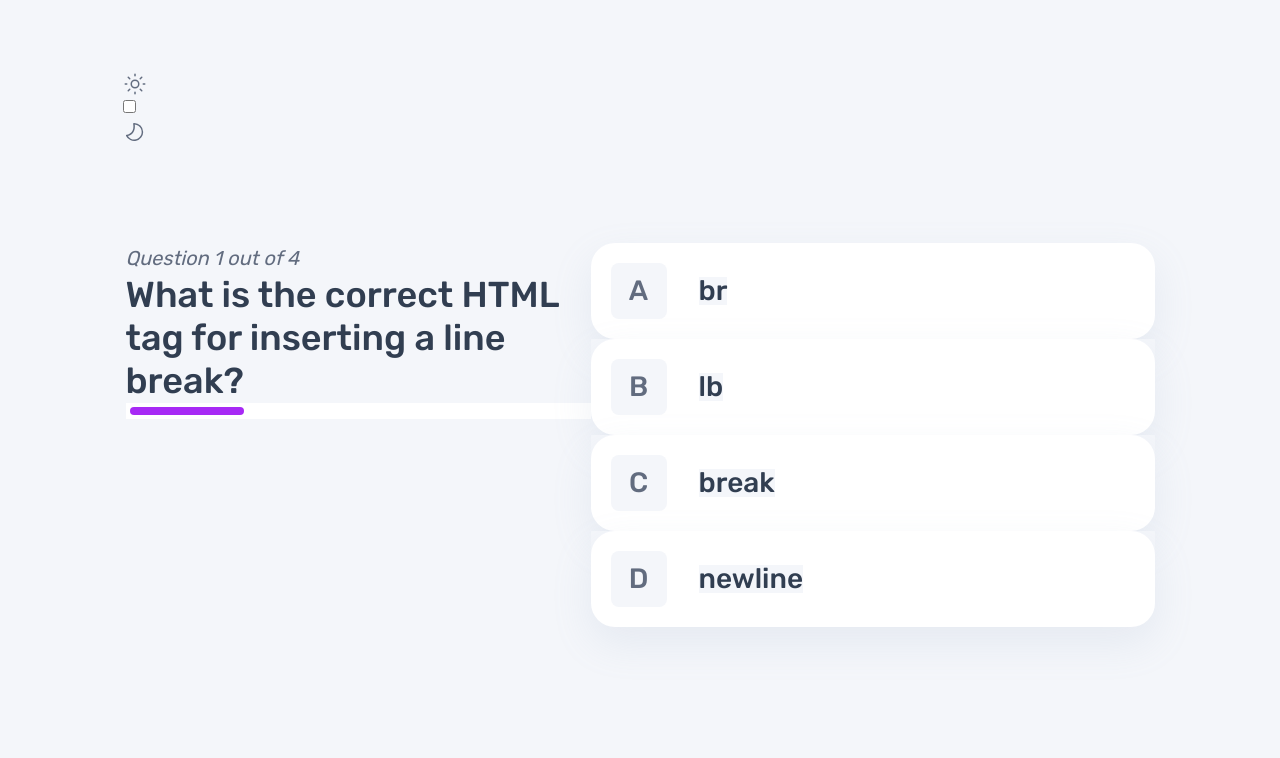
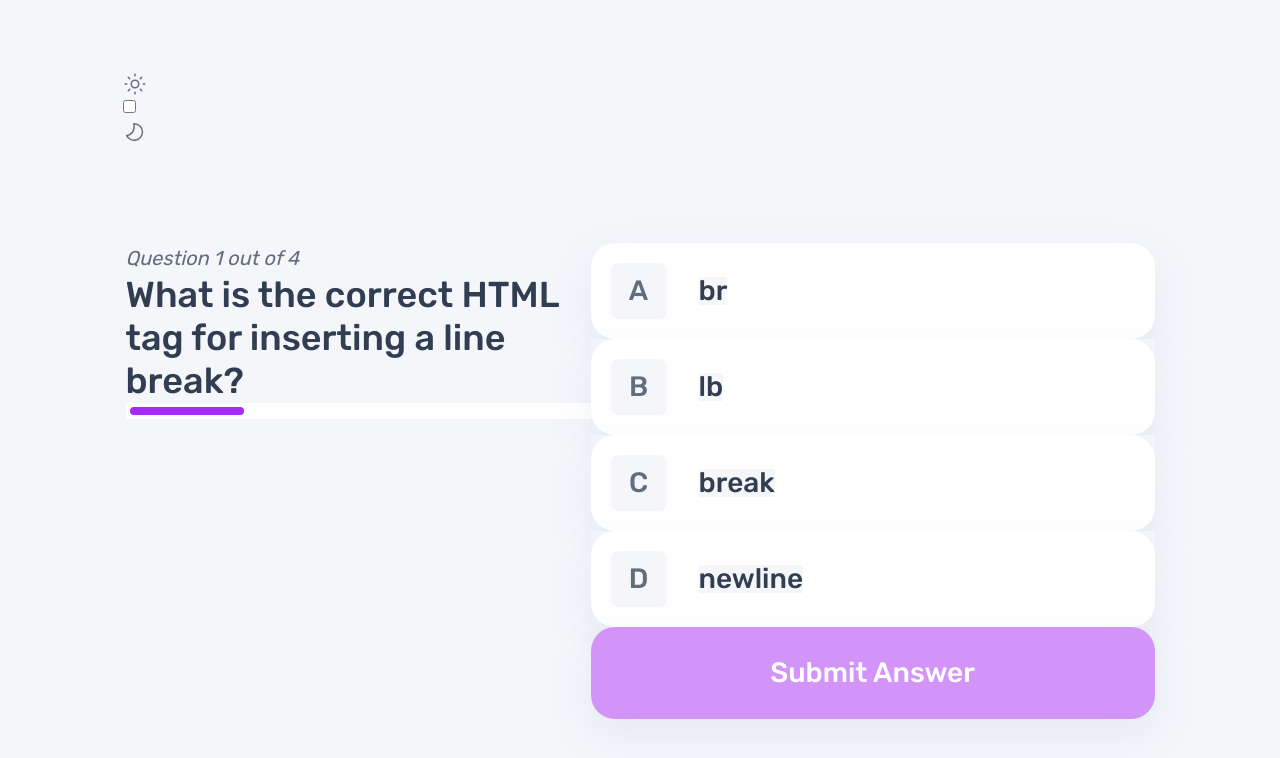
Before and after one commit to huyviet1995/frontend-mentor-quiz-app, a Vue app: page / in a window 1280 px wide. Both pictures are taken after a click on the element "HTML". Shown: the top 758 px of the page. Built offline with nearby package versions, Linux system fonts and the light colour scheme.

Commit message:
Update logic for the QuestionPage

```diff
--- a/src/components/CardItem.vue
+++ b/src/components/CardItem.vue
@@ -1,5 +1,5 @@
 <template>
-    <div class="container flex flex-row gap-4 items-center rounded-lg">
+    <div class="container flex flex-row gap-4 items-center rounded-lg cursor-pointer" @click="onClick">
         <img v-if="icon" :src="icon" :width="32" alt="alt">
         <slot v-else name="icon" />
         <h2>{{ title }}</h2>
@@ -20,6 +20,10 @@
         },
         alt: {
             type: String,
+            required: false
+        },
+        onClick: {
+            type: Function,
             required: false
         }
     }
--- a/src/pages/QuestionPage.vue
+++ b/src/pages/QuestionPage.vue
@@ -2,23 +2,37 @@
     <div class="page-container flex flex-row justify-between mx-auto">
         <div class="left-column flex justify-between flex-col">
             <div>
-                <p class="mb-5">Question {{ currentQuestion }} out of {{ totalQuestions }}</p>
+                <p class="mb-5">
+                    Question {{ currentQuestion }} out of {{ totalQuestions }}
+                </p>
                 <h1 class="mb-5">
                     {{ question.title }}
                 </h1>
             </div>
-            <progress :value="currentQuestion" :max="totalQuestions" class="rounded-lg"></progress>
+            <progress
+                :value="currentQuestion"
+                :max="totalQuestions"
+                class="rounded-lg"
+            ></progress>
         </div>
         <div class="right-column">
             <ul class="question-list flex gap-4 flex-col">
                 <li v-for="(choice, index) in question.options" :key="choice">
-                    <card-item :title="choice">
+                    <card-item :title="choice" :onClick="() => onAnswer(index)">
                         <template v-slot:icon>
-                            <div class="letter">{{ letters[index] }}</div>
+                            <div
+                                class="letter"
+                                :class="{ selected: selectedAnswer === index }"
+                            >
+                                {{ letters[index] }}
+                            </div>
                         </template>
                     </card-item>
                 </li>
             </ul>
+            <button class="mt-4" :disabled="selectedAnswer === null" @click="onSubmit">
+                Submit Answer
+            </button>
         </div>
     </div>
 </template>
@@ -34,6 +48,26 @@ export default {
             type: String,
             required: true,
         },
+    },
+    data() {
+        return {
+            multipleChoices: [
+                {
+                    icon: "/images/icon-html.svg",
+                    title: "Question 1",
+                },
+                {
+                    icon: "/images/icon-css.svg",
+                    title: "Question 2",
+                },
+                {
+                    icon: "/images/icon-js.svg",
+                    title: "Question 3",
+                },
+                // Add more questions here
+            ],
+            selectedAnswer: null,
+        };
     },
     computed: {
         question() {
@@ -53,24 +87,20 @@ export default {
             return ["A", "B", "C", "D"];
         },
     },
-    data() {
-        return {
-            multipleChoices: [
-                {
-                    icon: "/images/icon-html.svg",
-                    title: "Question 1",
+    methods: {
+        onAnswer(id) {
+            this.selectedAnswer = id;
+        },
+        onSubmit() {
+            this.$router.push({
+                name: "QuestionPage",
+                params: {
+                    category: this.$route.params.category,
+                    id: this.currentQuestion + 1,
                 },
-                {
-                    icon: "/images/icon-css.svg",
-                    title: "Question 2",
-                },
-                {
-                    icon: "/images/icon-js.svg",
-                    title: "Question 3",
-                },
-                // Add more questions here
-            ],
-        };
+            });
+            this.selectedAnswer = null;
+        },
     },
 };
 </script>
@@ -114,6 +144,11 @@ export default {
     line-height: 100%;
     /* identical to box height, or 28px */
     color: var(--grey-navy);
+
+    &.selected {
+        background: var(--purple);
+        color: #fff;
+    }
 }
 /* Add your styles here */
 .page-container progress {
@@ -125,7 +160,7 @@ export default {
     gap: 8px;
     margin: 0 auto;
     width: 100%;
-    background: #FFFFFF;
+    background: #ffffff;
 }
 
 .page-container progress::-webkit-progress-value {
@@ -134,6 +169,41 @@ export default {
 }
 
 .page-container progress::-webkit-progress-bar {
-    background: #FFFFFF;
+    background: #ffffff;
+}
+
+.page-container button {
+    box-sizing: border-box;
+    display: flex;
+    flex-direction: row;
+    justify-content: center;
+    align-items: center;
+    padding: 32px;
+    gap: 8px;
+    width: 100%;
+    min-height: 92px;
+    background: var(--purple);
+    box-shadow: 0px 16px 40px rgba(143, 160, 193, 0.14);
+    border-radius: 24px;
+    flex: none;
+    order: 1;
+    align-self: stretch;
+    flex-grow: 0;
+
+    font-style: normal;
+    font-weight: 500;
+    font-size: 28px;
+    line-height: 100%;
+    /* identical to box height, or 28px */
+
+    color: #ffffff;
+    &[disabled] {
+        background: linear-gradient(
+                0deg,
+                rgba(255, 255, 255, 0.5),
+                rgba(255, 255, 255, 0.5)
+            ),
+            var(--purple);
+    }
 }
 </style>
```
